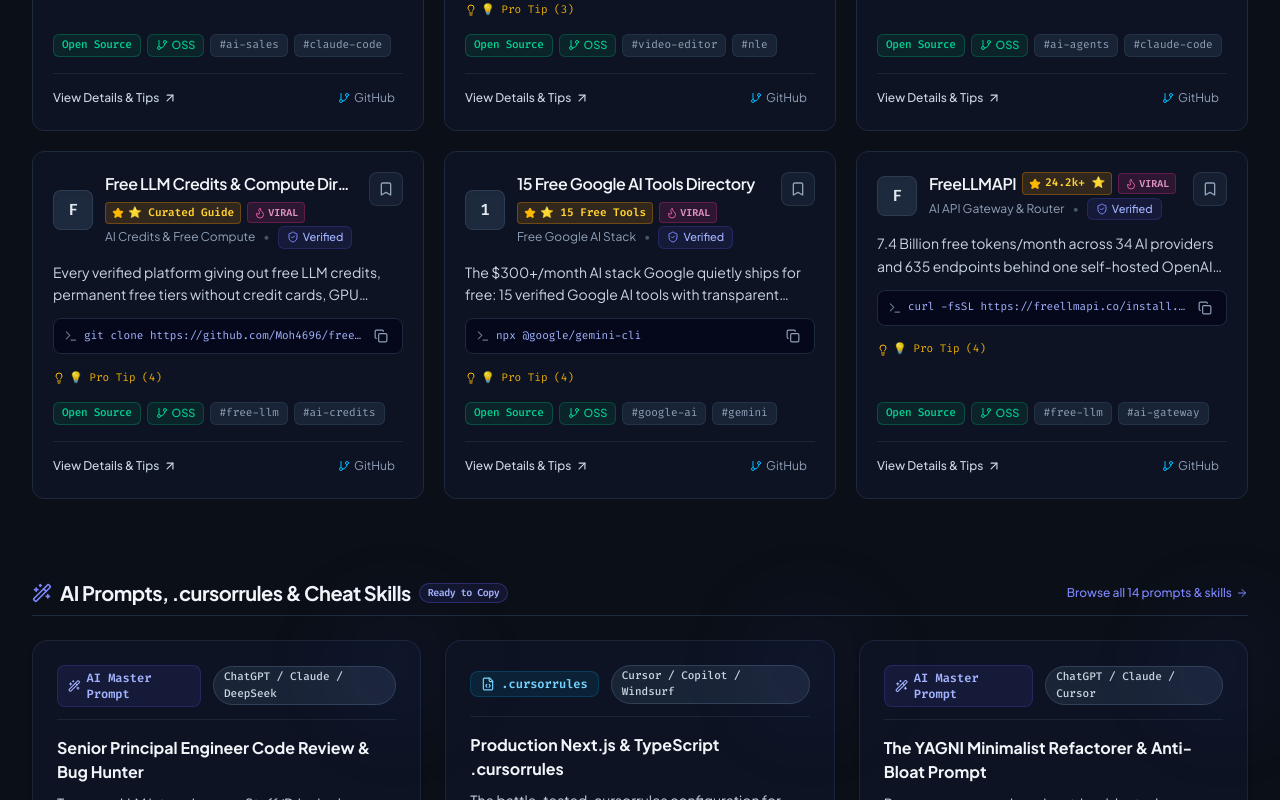
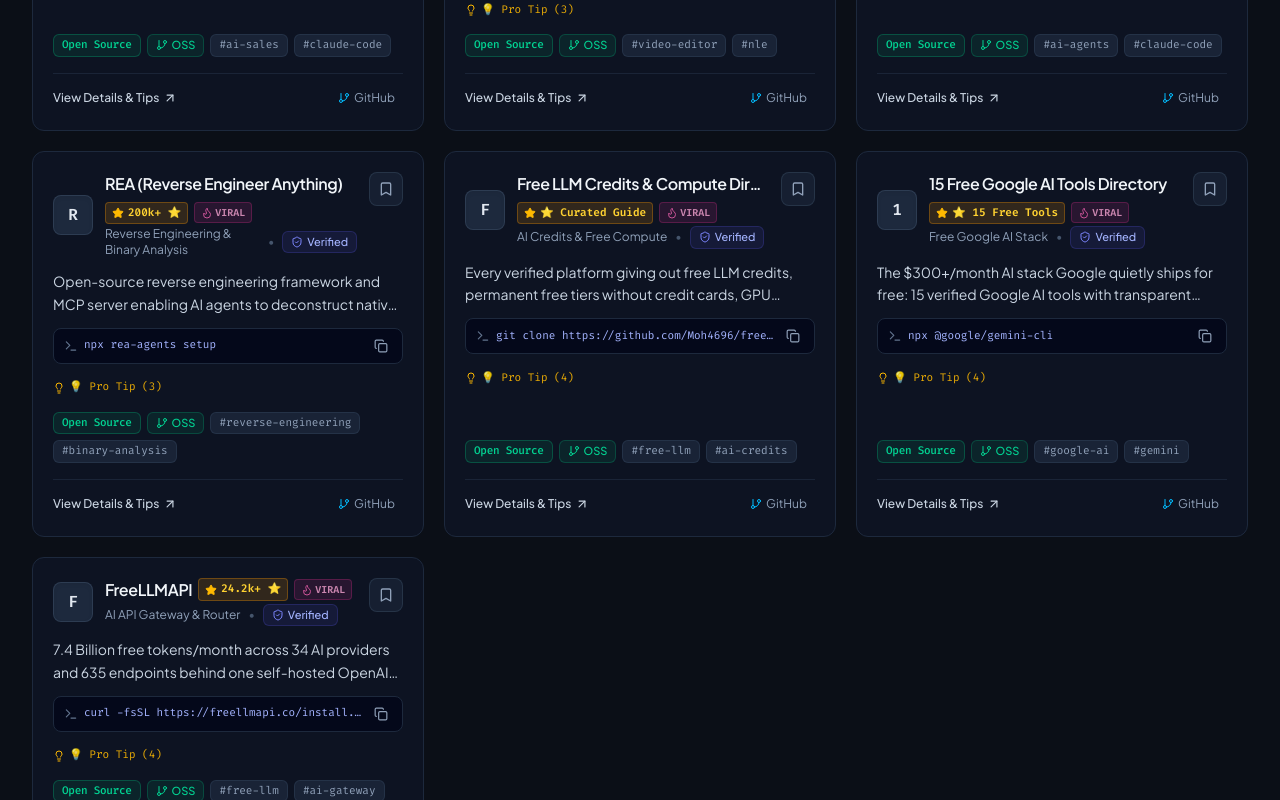
Before and after one commit to kalyan-dasari/DevVault, a React (Vite) app: page / in a window 1280 px wide. Shown: the part 1974-2774 px from the top of the page. Built offline with nearby package versions, Linux system fonts and the light colour scheme.

Commit message:
feat: add comprehensive data files for GitHub repositories and developer tips and skills

```diff
--- a/src/data/github-repos.ts
+++ b/src/data/github-repos.ts
@@ -1020,4 +1020,91 @@
     whyDevelopersLoveIt:
       'It turns haphazard AI vibe-coding into a disciplined, 11-step product engineering pipeline with real parity checks.',
   },
+  {
+    id: 'rea',
+    slug: 'rea',
+    name: 'REA (Reverse Engineer Anything)',
+    shortDescription:
+      'Open-source reverse engineering framework and MCP server enabling AI agents to deconstruct native binaries, Electron apps, web bundles, and APIs.',
+    longDescription: `REA (Reverse Engineer Anything) is a viral open-source reverse-engineering framework and Model Context Protocol (MCP) server designed to connect AI coding agents (Claude Code, Cursor, Codex, Gemini CLI) to deep software deconstruction workflows. Instead of requiring manual disassembly or debugging, REA gives agents programmatic eyes and ears across multiple execution layers—from high-level web DOM and network traffic down to compiled machine code.
+
+REA inspects native binaries (ELF, Mach-O, PE) to extract assembly, symbols, strings, and decompiled pseudocode (integrating with Ghidra and Hopper); decodes Electron apps, ASAR archives, and client-side JavaScript source maps; passively captures web sessions and API schemas via the Chrome DevTools Protocol (CDP); and disassembles Android APKs and .NET CIL assemblies—all run 100% locally with zero cloud telemetry or source code leakage.`,
+    category: 'github',
+    subcategory: 'Reverse Engineering & Binary Analysis',
+    type: 'repo',
+    websiteUrl: 'https://rea.tools',
+    githubUrl: 'https://github.com/morluto/rea',
+    documentationUrl: 'https://github.com/morluto/rea#readme',
+    pricingType: 'Open Source',
+    pricingDescription:
+      '100% Free & Open Source (MIT License). Runs locally on your machine with zero cloud fees.',
+    freeTier:
+      'Completely free and unlimited local analysis across binaries, web apps, and APKs.',
+    features: [
+      'Multi-Layer Reverse Engineering: Deconstructs native binaries, Electron apps, web bundles, APKs, and .NET CIL',
+      'Native Model Context Protocol (MCP) Server: Exposes disassembly and inspection tools directly to Claude Code & Cursor',
+      'Chrome DevTools Protocol (CDP) Bridge: Passively captures web traffic, DOM state, and API payload contracts',
+      'Native Binary Decompilation: Generates pseudocode, cross-references, call trees, and symbol tables',
+      'Electron & JavaScript Unpacker: Extracts ASAR archives, reconstructs original source maps, and traces IPC calls',
+      'Android APK & .NET Decompiler: Disassembles Dalvik bytecode, manifests, and C# intermediate language (CIL)',
+      '100% Local-First & Private: All decompilation and inspection executes on-device without exposing code to cloud APIs',
+      'Universal 1-Command Setup: Interactive agent configuration wizard via npx rea-agents setup',
+    ],
+    useCases: [
+      'Empowering AI coding agents to inspect undocumented binary protocols and private API contracts',
+      'Auditing closed-source desktop and mobile software for vulnerabilities, backdoors, and data leakage',
+      'Recovering lost source code from bundled Electron applications and minified web distributions',
+      'Reverse-engineering competitor feature implementations and data schemas for clean-room rebuilds',
+    ],
+    tags: [
+      'reverse-engineering',
+      'binary-analysis',
+      'mcp',
+      'claude-code',
+      'cursor',
+      'security',
+      'decompilation',
+      'electron',
+      'open-source',
+    ],
+    technologies: [
+      'TypeScript',
+      'Rust',
+      'Python',
+      'MCP (Model Context Protocol)',
+      'Chrome DevTools Protocol (CDP)',
+      'Ghidra',
+      'Node.js',
+    ],
+    difficulty: 'Advanced',
+    openSource: true,
+    apiAvailable: true,
+    selfHosted: true,
+    featured: true,
+    verified: true,
+    lastVerified: '2026-10-15',
+    verificationNotes:
+      'Verified morluto/rea repository (200k+ stars), MIT license, local MCP server, and binary/web inspection capabilities.',
+    sourceUrls: [
+      'https://github.com/morluto/rea',
+      'https://rea.tools',
+    ],
+    createdAt: '2025-10-01T00:00:00Z',
+    updatedAt: '2026-10-15T00:00:00Z',
+
+    // Social & Trending specific fields
+    stars: '200k+ ⭐',
+    starsCount: 200000,
+    trendingOnSocial: true,
+    socialHighlights:
+      'Exploded past 200,000+ stars as the premier agentic reverse-engineering harness, giving LLMs the power to disassemble and understand closed-source software.',
+    proTips: [
+      'Run `npx rea-agents setup` to automatically connect REA’s MCP server to Claude Code, Cursor, and Windsurf in one step.',
+      'Use the web inspection bridge to trace undocumented API endpoints and WebSocket messages live as you interact with target web apps.',
+      'Combine REA with clean-room app rebuilders (like Replica Skill) to turn binary reverse-engineering into fully functional open-source alternatives.',
+    ],
+    quickCommand: 'npx rea-agents setup',
+    whyDevelopersLoveIt:
+      'It gives AI coding agents the superpowers of a senior reverse engineer—bridging the gap between raw machine binaries, network packets, and human-readable code.',
+  },
 ];
```
